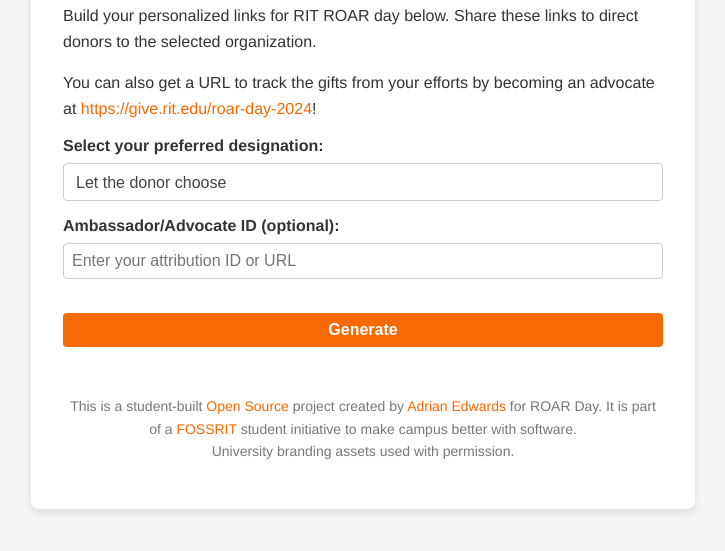
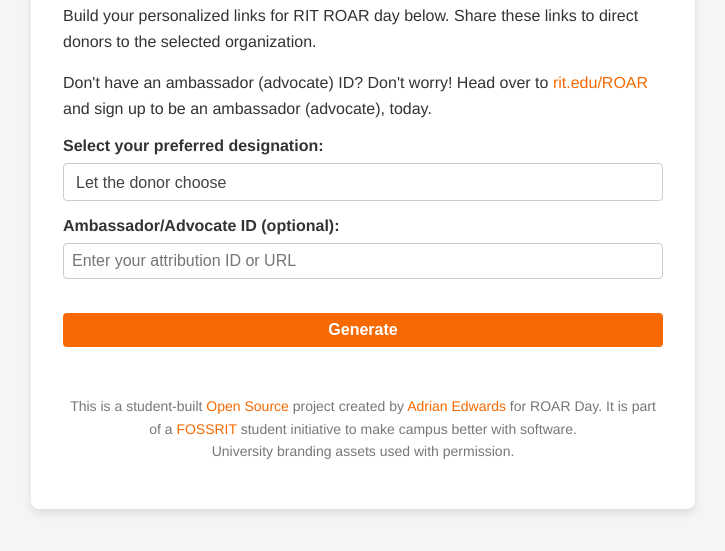
Before and after one commit to MoralCode/AdvancementURLFiller, a website: page index.html in a window 1280 px wide. Shown: the part 127-678 px from the top of the page, without its empty margins (277-1002 px from the left). Drawn offline with nearby package versions, Linux system fonts and the light colour scheme; no server answers.

Commit message:
update copy about getting an ID

```diff
--- a/index.html
+++ b/index.html
@@ -39,8 +39,7 @@
 		</header>
 
 		<p>Build your personalized links for RIT ROAR day below. Share these links to direct donors to the selected organization.</p>
-		<p> You can also get a URL to track the gifts from your efforts by becoming an advocate at
-			<a href="https://give.rit.edu/roar-day-2024" target="_blank">https://give.rit.edu/roar-day-2024</a>!
+		<p> Don't have an ambassador (advocate) ID? Don't worry! Head over to <a href="https://rit.edu/ROAR">rit.edu/ROAR</a> and sign up to be an ambassador (advocate), today.
 		</p>
 
 		<form id="theform">
```
